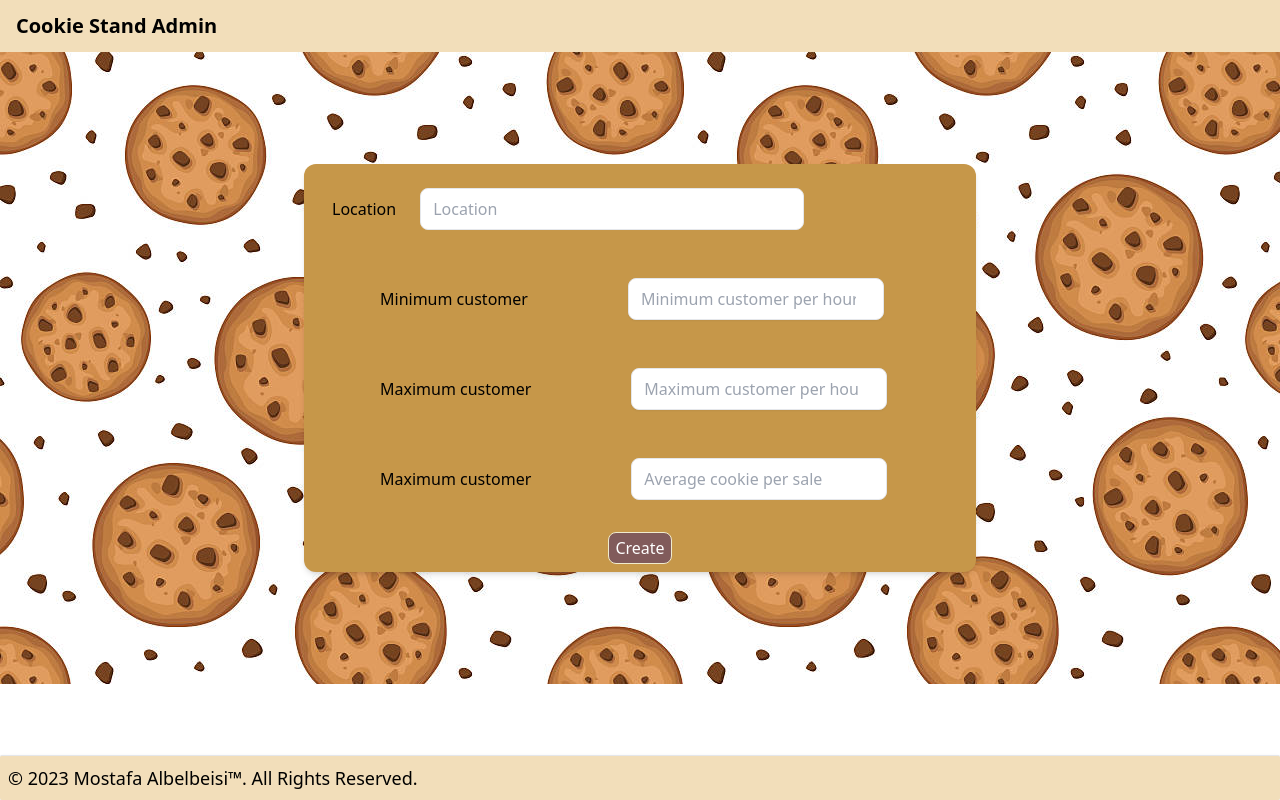
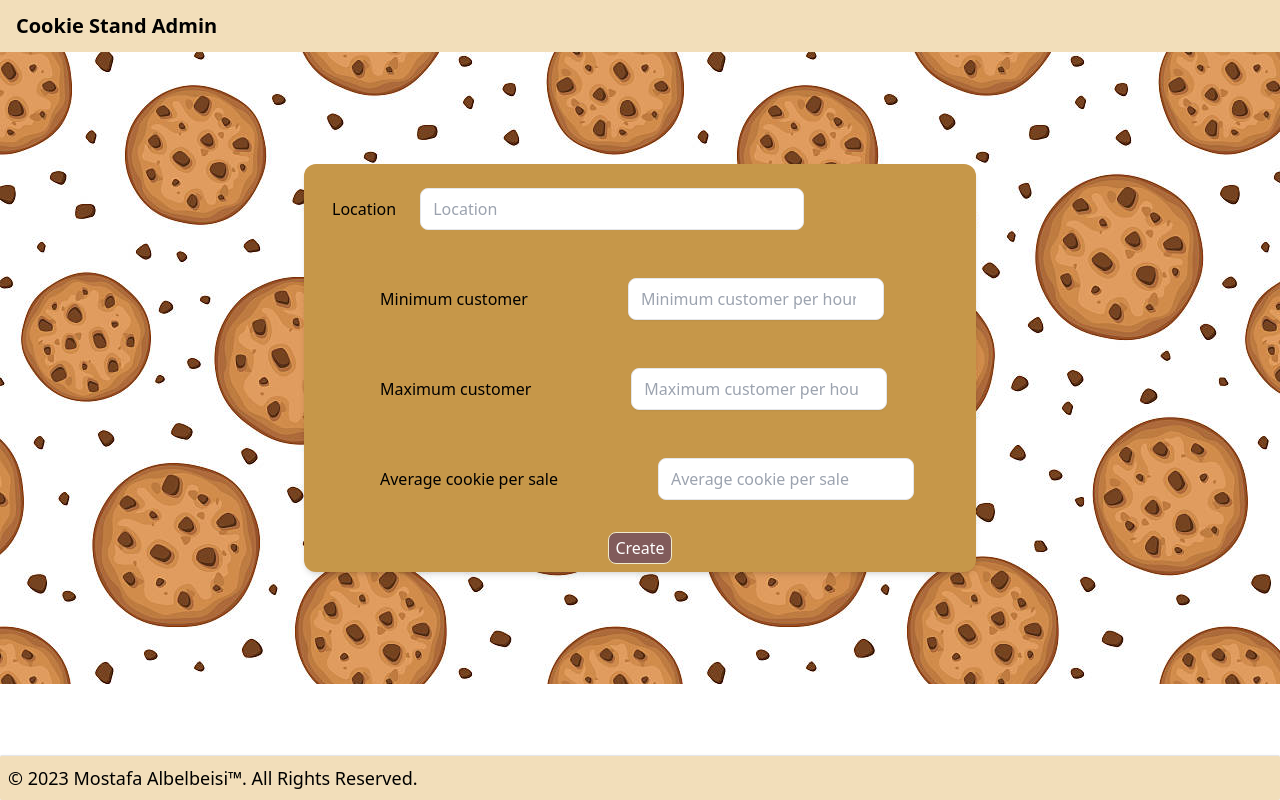
Before and after one commit to Mostafa-Albelbeisi/cookie-stand-admin, a Next.js app: page / in a window 1280 px wide. Built offline with nearby package versions, Linux system fonts and the light colour scheme.

Commit message:
fix: update form

```diff
--- a/app/components/Form.js
+++ b/app/components/Form.js
@@ -87,7 +87,7 @@ export default function Form() {
                                 />
 
 
-                                <label className='m-16 px-3 py-2 w-64 font-medium'>Maximum customer</label>
+                                <label className='m-16 px-3 py-2 w-64 font-medium'>Average cookie per sale</label>
                                 <input
                                     onInput={saleHandleChange}
                                     autoComplete="off"
```
